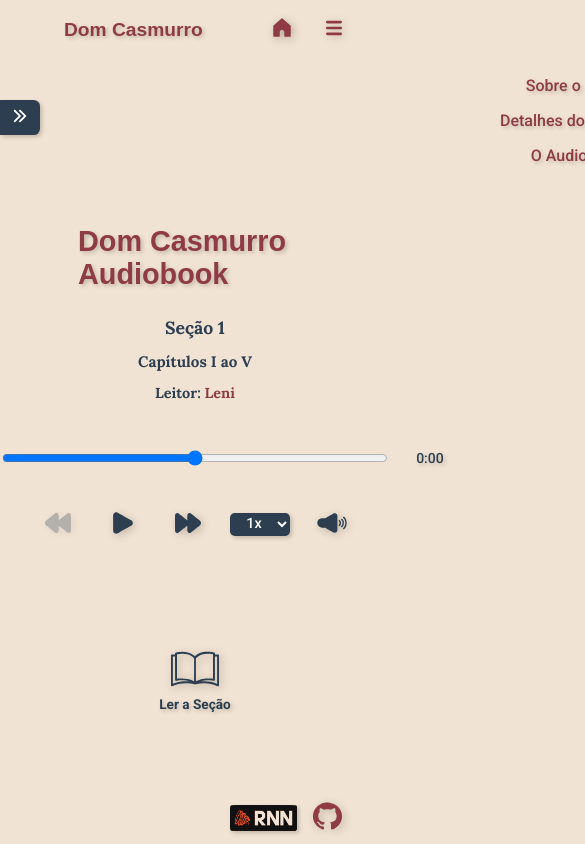
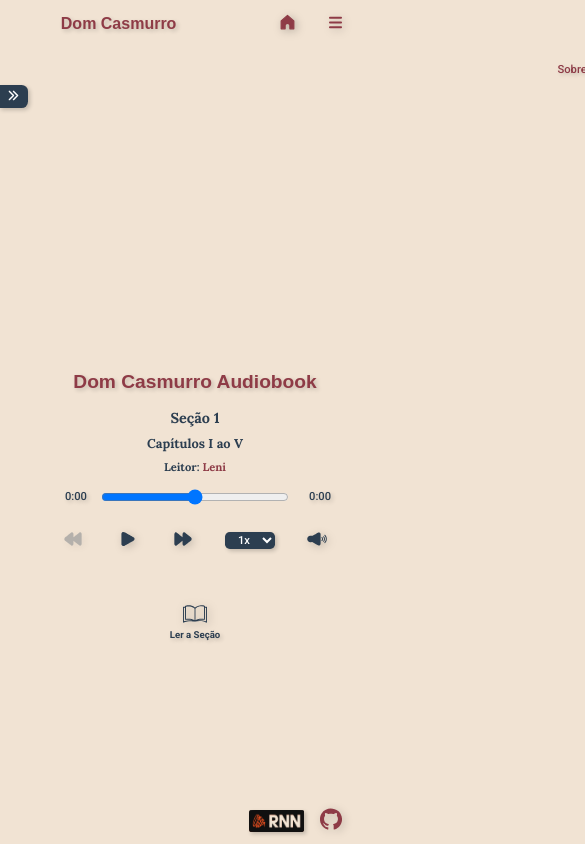
Before and after one commit to renanfochetto/dom-casmurro-audiobook, an Angular app: page /audiobook in a window 390 px wide. Shown: the top 844 px of the page, 585 px wide, since content can reach past the window. Built offline with nearby package versions, Linux system fonts and the light colour scheme; a web font is replaced by a local one.

Commit message:
"Ajustes CSS e inclusão de media queries."

```diff
--- a/src/app/components/audiobook/audiobook.component.css
+++ b/src/app/components/audiobook/audiobook.component.css
@@ -34,3 +34,63 @@ section h4 {
 section h4 span {
   color: #8e3b46;
 }
+
+@media (max-width: 1023px) {
+  section {
+    margin: 0.5rem auto;
+  }
+
+  section h1 {
+    font-size: 1.5rem;
+  }
+
+  section h2 {
+    font-size: 1rem;
+  }
+
+  section h3 {
+    font-size: 0.9rem;
+    margin: 0.5rem 0;
+  }
+
+  section h4 {
+    font-size: 0.8rem;
+  }
+}
+
+@media (max-width: 767px) {
+  section {
+    margin-bottom: 6rem;
+  }
+
+  section h1 {
+    font-size: 1.4rem;
+    margin: 1.2rem 0;
+  }
+
+}
+
+@media (max-width: 479px) {
+  section {
+    width: 80%;
+    margin: 0.5rem auto;
+  }
+
+  section h1 {
+    font-size: 1.2rem;
+    margin: 1rem 0;
+  }
+
+  section h2 {
+    font-size: 0.9rem;
+  }
+
+  section h3 {
+    font-size: 0.8rem;
+    margin: 0.5rem 0;
+  }
+
+  section h4 {
+    font-size: 0.7rem;
+  }
+}
--- a/src/app/components/audiobook/audioplayer/audioplayer.component.css
+++ b/src/app/components/audiobook/audioplayer/audioplayer.component.css
@@ -46,7 +46,7 @@
 
 .current-time, .total-time {
   font-weight: 500;
-  font-size: 14px;
+  font-size: 0.9rem;
   width: 4rem;
   color: #2c3e50;
   text-shadow: 2px 2px 4px rgba(0, 0, 0, 0.2);
@@ -119,6 +119,7 @@
   justify-content: center;
   align-items: center;
   margin: 0 2rem;
+  position: relative;
 }
 
 .speed-controls select {
@@ -140,3 +141,73 @@
 .speed-controls select:hover {
   box-shadow: 4px 4px 8px rgba(0, 0, 0, 0.3);
 }
+
+@media (max-width: 1023px) {
+  .audio-player {
+    width: 60vh;
+    margin: 0 auto;
+  }
+
+  .audio-progress-container {
+    margin: 1rem 0;
+  }
+
+  .current-time, .total-time {
+    font-size: 0.8rem;
+    width: 1rem;
+  }
+
+}
+
+  @media (max-width: 767px) {
+    .audio-progress {
+      width: 30vh;
+    }
+
+    .audio-progress-container {
+      align-items: center;
+      justify-content: center;
+      gap: 0.5rem;
+    }
+  }
+
+
+@media (max-width: 479px) {
+  .audio-player {
+    width: 80%;
+  }
+
+  .audio-progress {
+    width: 30vh;
+  }
+
+  .audio-progress-container {
+    gap: 0.5rem;
+  }
+
+  .current-time, .total-time {
+    font-size: 0.7rem;
+    width: 1rem;
+  }
+
+  .audio-controls button img {
+    width: 20px;
+    height: 20px;
+  }
+
+  .volume-controls img {
+    width: 1.5rem;
+    height: 1.5rem;
+  }
+
+  .volume-bar {
+    left: 1.5rem;
+    width: 4rem;
+  }
+
+  .speed-controls select {
+    font-size: 0.7rem;
+    padding: 1px 1px;
+  }
+
+}
--- a/src/app/components/audiobook/menu-lateral/menu-lateral.component.css
+++ b/src/app/components/audiobook/menu-lateral/menu-lateral.component.css
@@ -2,7 +2,7 @@
 .menu-toggle {
   position: fixed;
   top: 100px;
-  left: 0;
+  left: -1px;
   background-color: #2c3e50;
   border-top-right-radius: 0.4rem;
   border-bottom-right-radius: 0.4rem;
@@ -61,7 +61,7 @@
 }
 
 .menu-lateral.menu-visible {
-  left: 0;
+  left: -1px;
 }
 
 .capitulos h4 {
@@ -122,3 +122,102 @@
 .capitulos-tempo {
   font-weight: 500;
 }
+
+@media (max-width: 1023px) {
+  .menu-toggle {
+    top: 75px;
+    width: 2.2rem;
+    padding: 0.4rem;
+  }
+
+  .menu-lateral {
+    top: 130px;
+    height: 55%;
+    width: 29%;
+  }
+
+  .capitulos h4 {
+    font-size: 0.9rem;
+    padding: 0.7rem 0;
+  }
+
+  .capitulos ul {
+    font-size: 0.67rem;
+  }
+
+  .capitulos-tempo {
+    font-size: 0.6rem;
+  }
+
+  .leitor span {
+    font-size: 0.6rem;
+  }
+}
+
+@media (max-width: 767px) {
+  .menu-toggle {
+    top: 85px;
+    width: 2rem;
+    padding: 0.3rem;
+  }
+
+  .menu-lateral {
+    top: 130px;
+    height: 60%;
+    width: 37%;
+  }
+
+  .capitulos h4 {
+    font-size: 0.8rem;
+    padding: 0.6rem 0;
+  }
+
+  .capitulos ul {
+    font-size: 0.6rem;
+  }
+
+  .capitulos-tempo {
+    font-size: 0.5rem;
+  }
+
+  .leitor span {
+    font-size: 0.5rem;
+  }
+}
+
+@media (max-width: 479px) {
+  .menu-toggle {
+    top: 85px;
+    width: 1.8rem;
+    padding: 0.2rem;
+  }
+
+  .menu-toggle img {
+    width: 0.7rem;
+    height: 0.7rem;
+  }
+
+
+  .menu-lateral {
+    top: 130px;
+    height: 60%;
+    width: 45%;
+  }
+
+  .capitulos h4 {
+    font-size: 0.7rem;
+    padding: 0.5rem 0;
+  }
+
+  .capitulos ul {
+    font-size: 0.5rem;
+  }
+
+  .capitulos-tempo {
+    font-size: 0.4rem;
+  }
+
+  .leitor span {
+    font-size: 0.4rem;
+  }
+}
--- a/src/app/components/audiobook/transcricao/transcricao.component.css
+++ b/src/app/components/audiobook/transcricao/transcricao.component.css
@@ -2,27 +2,14 @@
   display: flex;
   justify-content: center;
   position: relative;
-  margin-top: 0.8rem;
+  margin: 0.8rem auto;
 }
 
 .transcricao p {
   width: 100%;
-  margin: 0;
+  margin: 0 auto;
   font-size: 1rem;
   line-height: 1.5;
-}
-
-.overlay {
-  position: absolute;
-  top: 0;
-  left: 0;
-  right: 0;
-  bottom: 0;
-  width: 100%;
-  height: 100%;
-  background: linear-gradient(to top, rgba(241, 227, 211, 1), rgba(241, 227, 211, 0.6));
-  z-index: 1;
-  pointer-events: none;
 }
 
 .botao-container {
@@ -70,3 +57,71 @@ button:hover {
 .image-close:hover, .image-book:hover {
   filter: drop-shadow(5px 5px 10px rgba(0, 0, 0, 0.35));
 }
+
+@media (max-width: 1023px) {
+  .transcricao {
+    width: 85%;
+  }
+
+  .botao-container {
+    margin-top: 0.8rem;
+  }
+
+  button {
+    font-size: 0.8rem;
+  }
+
+  .image-book {
+    width: 2.5rem;
+  }
+
+  .image-close {
+    margin-top: 2rem;
+  }
+
+}
+
+@media (max-width: 767px) {
+
+  .transcricao {
+    width: 65%;
+  }
+
+  .botao-container {
+    margin-top: 0.7rem;
+  }
+
+  button {
+    font-size: 0.7rem;
+  }
+
+  .image-book {
+    width: 2rem;
+  }
+
+  .image-close {
+    margin-top: 2rem;
+  }
+}
+
+@media (max-width: 479px) {
+  .transcricao {
+    width: 90%;
+  }
+
+  .botao-container {
+    margin-top: 0.6rem;
+  }
+
+  button {
+    font-size: 0.6rem;
+  }
+
+  .image-book {
+    width: 1.5rem;
+  }
+
+  .image-close {
+    margin-top: 1.5rem;
+  }
+}
--- a/src/app/components/autor/autor.component.css
+++ b/src/app/components/autor/autor.component.css
@@ -25,6 +25,7 @@
 .introducao-topo {
   display: flex;
   flex-direction: row;
+  align-items: center;
   margin-bottom: 2.5rem;
 }
 
@@ -84,3 +85,93 @@ blockquote {
   font-size: 1.8rem;
   text-shadow: 2px 2px 4px rgba(0, 0, 0, 0.2);
 }
+
+@media (max-width: 1023px) {
+  .introducao {
+    padding: 0.4rem 0;
+  }
+
+  .introducao-topo {
+    flex-direction: column;
+    align-items: center;
+    padding: 0;
+    margin: 0;
+  }
+
+  .introducao img {
+    width: 12rem;
+    height: 16.5rem;
+  }
+
+  .introducao-topo-texto {
+    margin-left: 0;
+  }
+
+  .introducao-topo-texto h3 {
+    font-size: 1.6rem;
+  }
+
+  @media (max-width: 767px) {
+
+    blockquote {
+      margin-left: 2.5rem;
+    }
+
+    .introducao span {
+      margin-left: 1rem;
+    }
+
+  }
+}
+
+@media (max-width: 479px) {
+  .introducao {
+    width: 80%;
+    padding: 1.2rem 0;
+  }
+
+  .introducao-topo {
+    flex-direction: column;
+    align-items: center;
+    padding: 0;
+    margin: 0;
+  }
+
+  .introducao img {
+    width: 10rem;
+    height: 14rem;
+  }
+
+  .introducao-topo-texto {
+    margin-left: 0;
+  }
+
+  .introducao-topo-texto h3 {
+    font-size: 1.4rem;
+  }
+
+  .introducao span {
+    margin-left: 1rem;
+    font-size: 1rem;
+  }
+
+  .introducao h4 {
+    font-size: 1rem;
+  }
+
+  .introducao p {
+    font-size: 0.9rem;
+  }
+
+  .introducao span a {
+    padding-left: 0.2rem;
+  }
+
+  blockquote {
+    margin-left: 1.5rem;
+  }
+
+  p:last-child{
+    margin-bottom: 1.5rem;
+  }
+}
--- a/src/app/components/back-to-top/back-to-top.component.css
+++ b/src/app/components/back-to-top/back-to-top.component.css
@@ -28,3 +28,29 @@
   background-color: #8e3b46;
   box-shadow: 4px 4px 8px rgba(0, 0, 0, 0.3);
 }
+
+@media (max-width: 1023px) {
+  .back-to-top {
+    top: 3rem;
+    right: 3rem;
+  }
+}
+
+@media (max-width: 767px) {
+  .back-to-top {
+    top: 2rem;
+    right: 2rem;
+    padding: 0.5rem;
+    font-size: 0.7rem;
+  }
+
+  .back-to-top img {
+    width: 1rem;
+  }
+}
+
+@media (max-width: 479px) {
+  .back-to-top {
+    right: 1rem;
+  }
+}
--- a/src/app/components/footer/footer.component.css
+++ b/src/app/components/footer/footer.component.css
@@ -24,3 +24,14 @@ footer {
 .logo-github:hover {
   filter: drop-shadow(5px 5px 10px rgba(0, 0, 0, 0.3));
 }
+
+@media (max-width: 1023px) {
+  .logo-autor {
+    width: 3.4rem;
+    height: 1.4rem;
+  }
+
+  .logo-github {
+    width: 1.4rem;
+  }
+}
--- a/src/app/components/header/header.component.css
+++ b/src/app/components/header/header.component.css
@@ -72,3 +72,30 @@
   border-radius: 1px;
   transition: all 0.3s ease;
 }
+
+@media (max-width: 1023px) {
+  .cabecalho {
+    padding: 0.8rem;
+  }
+
+  .container-logo h1 {
+    font-size: 1rem;
+  }
+
+  .icone-home img {
+    width: 1.2rem;
+    height: 1.2rem;
+  }
+
+  .icone-menu {
+    top: 1rem;
+    width: 0.8rem;
+    height: 0.8rem;
+  }
+}
+
+@media (max-width: 479px) {
+  .icone-menu {
+    flex-direction: row;
+  }
+}
--- a/src/app/components/header/menu/menu.component.css
+++ b/src/app/components/header/menu/menu.component.css
@@ -37,3 +37,48 @@
 .menu-hamburger ul li a:hover {
   color: #2c3e50;
 }
+
+@media (max-width: 1023px) {
+  .menu-hamburger.aberto {
+    top: 0rem;
+    right: 1rem;
+  }
+
+  .menu-hamburger ul {
+    gap: 0.5rem;
+    padding: 0 1rem;
+  }
+
+  .menu-hamburger ul li a {
+    font-size: 0.85rem;
+  }
+}
+
+@media only screen and (max-width: 1024px) and (orientation: portrait) {
+  .menu-hamburger {
+    top: 0.6rem;
+    right: -500px;
+  }
+
+  .menu-hamburger ul {
+    display: flex;
+    flex-direction: row;
+    margin: 0 auto;
+    gap: 3rem;
+    align-items: center;
+    justify-content: center;
+  }
+
+  .menu-hamburger.aberto {
+    top: 0.6rem;
+  }
+
+}
+
+@media (max-width: 479px) {
+
+
+  .menu-hamburger ul li a {
+    font-size: 0.7rem;
+  }
+}
--- a/src/app/components/home/home.component.css
+++ b/src/app/components/home/home.component.css
@@ -51,3 +51,66 @@ button:hover {
 .headphones-icon {
   width: 1rem;
 }
+
+@media (max-width: 1023px) {
+
+  .pagina-principal-imagem {
+    width: 12rem;
+  }
+  .pagina-principal h2 {
+    margin: 1rem 0;
+    font-size: 1.5rem;
+  }
+  .pagina-principal p {
+    font-size: 0.8rem;
+  }
+  button {
+    margin: 1.2rem 0 0 0;
+    font-size: 0.7rem;
+    padding: 0.5rem 0.6rem;
+  }
+
+  .headphones-icon {
+    width: 0.8rem;
+  }
+
+}
+
+@media (max-width: 767px) {
+  .pagina-principal {
+    margin: 0 auto;
+    width: 70%;
+    align-items: center;
+  }
+  .pagina-principal-imagem {
+    width: 15rem;
+  }
+
+  .pagina-principal p {
+    font-size: 0.795rem;
+  }
+  button {
+    font-size: 0.6rem;
+    padding: 0.4rem 0.5rem;
+    margin-bottom: 5rem;
+  }
+  .headphones-icon {
+    width: 0.6rem;
+  }
+}
+
+@media (max-width: 479px) {
+
+  .pagina-principal-imagem {
+    width: 12rem;
+  }
+
+  .pagina-principal h2 {
+    font-size: 1.2rem;
+  }
+
+  .pagina-principal p {
+    text-align: justify;
+    font-size: 0.7rem;
+  }
+}
--- a/src/app/components/info-audiobook/info-audiobook.component.css
+++ b/src/app/components/info-audiobook/info-audiobook.component.css
@@ -30,3 +30,51 @@
   color: #8e3b46;
   text-shadow: 2px 2px 4px rgba(0, 0, 0, 0.2);
 }
+
+@media (max-width: 1023px) {
+  .introducao {
+    margin: 1.2rem auto;
+    padding-top: 2rem;
+  }
+
+  .introducao h3 {
+    font-size: 1.6rem;
+    margin-bottom: 1.5rem;
+  }
+
+  .introducao p {
+    font-size: 0.85rem;
+  }
+
+  .introducao span {
+    font-size: 0.85rem;
+  }
+
+  .introducao span a {
+    font-size: 0.85rem;
+  }
+
+}
+
+@media (max-width: 479px) {
+  .introducao {
+    width: 80%;
+  }
+
+  .introducao h3 {
+    font-size: 1.4rem;
+  }
+
+  .introducao p {
+    font-size: 0.8rem;
+  }
+
+  .introducao span {
+    font-size: 0.8rem;
+  }
+
+  .introducao span a {
+    font-size: 0.8rem;
+  }
+
+}
--- a/src/app/components/livro/livro.component.css
+++ b/src/app/components/livro/livro.component.css
@@ -53,3 +53,66 @@ blockquote {
   font-size: 1rem;
   color: #8e3b46;
 }
+
+@media (max-width: 1023px) {
+  .introducao {
+    padding: 1rem 0;
+  }
+
+  .introducao h4 {
+    margin: 2.5rem 0 0.6rem 0;
+  }
+
+  .introducao h6 {
+    margin: 2rem 0 0 0;
+  }
+}
+
+@media (max-width: 767px) {
+
+  .introducao span {
+    font-size: 1rem;
+    margin-left: 1rem;
+  }
+
+  .introducao span a {
+    font-size: 0.9rem;
+    margin-left: 0.2rem;
+  }
+
+}
+
+@media (max-width: 479px) {
+  .introducao {
+    width: 80%;
+    padding: 1rem;
+  }
+
+  .introducao h3 {
+    font-size: 1.6rem;
+  }
+
+  .introducao h4 {
+    font-size: 1rem;
+    margin: 2rem 0 0.6rem 0;
+  }
+
+  .introducao h6 {
+    font-size: 0.9rem;
+    margin: 1.5rem 0 0 0;
+  }
+
+  .introducao span {
+    font-size: 0.9rem;
+    margin-left: 1rem;
+  }
+
+  .introducao span a {
+    font-size: 0.8rem;
+    margin-left: 0.2rem;
+  }
+
+  blockquote {
+    margin-left: 2.5rem;
+  }
+}
```
